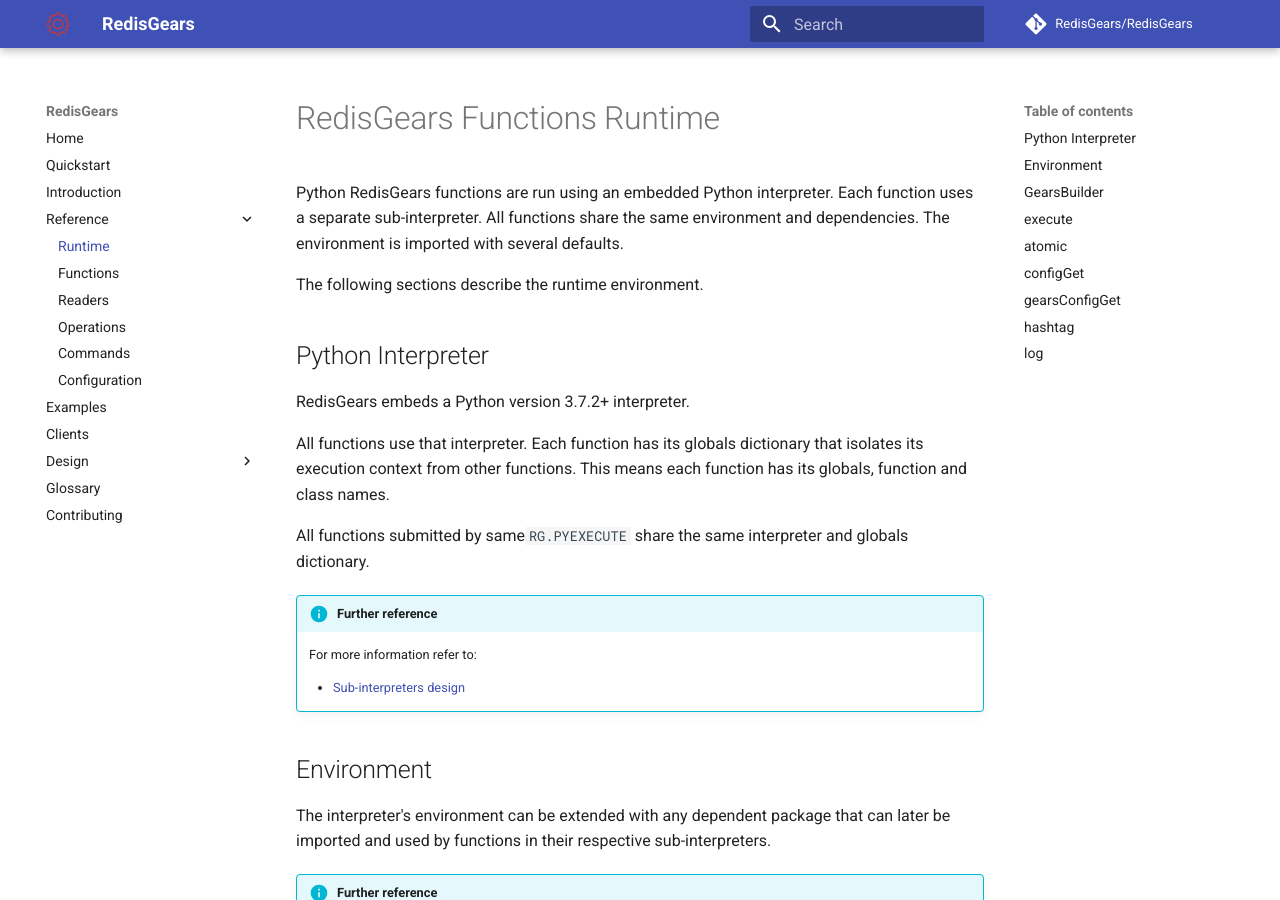
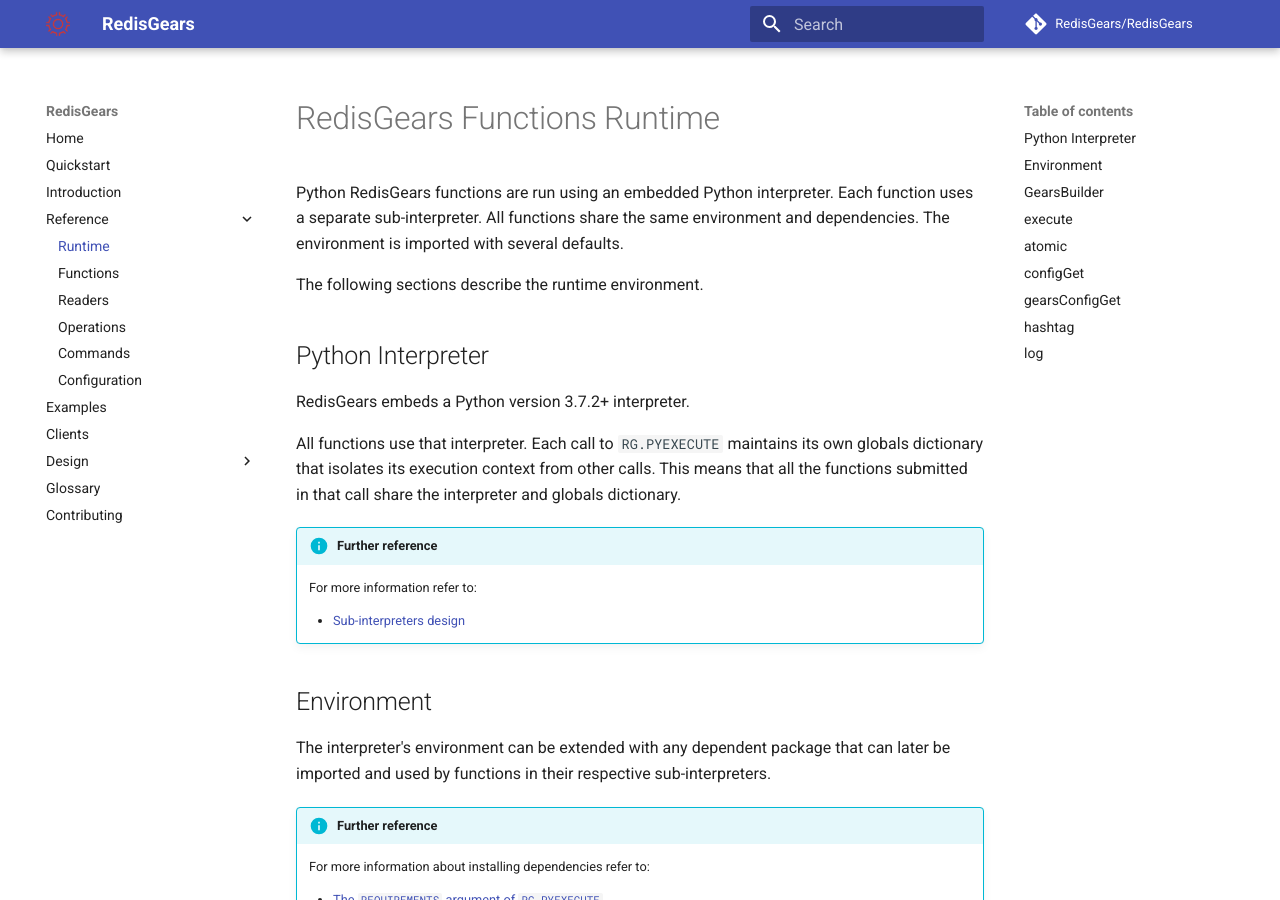
Before and after one commit to RedisGears/RedisGears, an MkDocs documentation site: the page built from docs/runtime.md, in a window 1280 px wide and 900 px high. Built offline with MkDocs 1.6.1 and Material for MkDocs 9.7.7, drawn with Linux system fonts in a browser that asks for light colours; comment, search, counter and statistics services are not loaded.

Commit message:
Update runtime.md

```diff
--- a/docs/runtime.md
+++ b/docs/runtime.md
@@ -7,9 +7,7 @@
 ## Python Interpreter
 RedisGears embeds a Python version 3.7.2+ interpreter.
 
-All functions use that interpreter. Each function has its globals dictionary that isolates its execution context from other functions. This means each function has its globals, function and class names.
-
-All functions submitted by same`RG.PYEXECUTE` share the same interpreter and globals dictionary.
+All functions use that interpreter. Each call to `RG.PYEXECUTE` maintains its own globals dictionary that isolates its execution context from other calls. This means that all the functions submitted in that call share the interpreter and  globals dictionary.
 
 !!! info "Further reference"
     For more information refer to:
```
